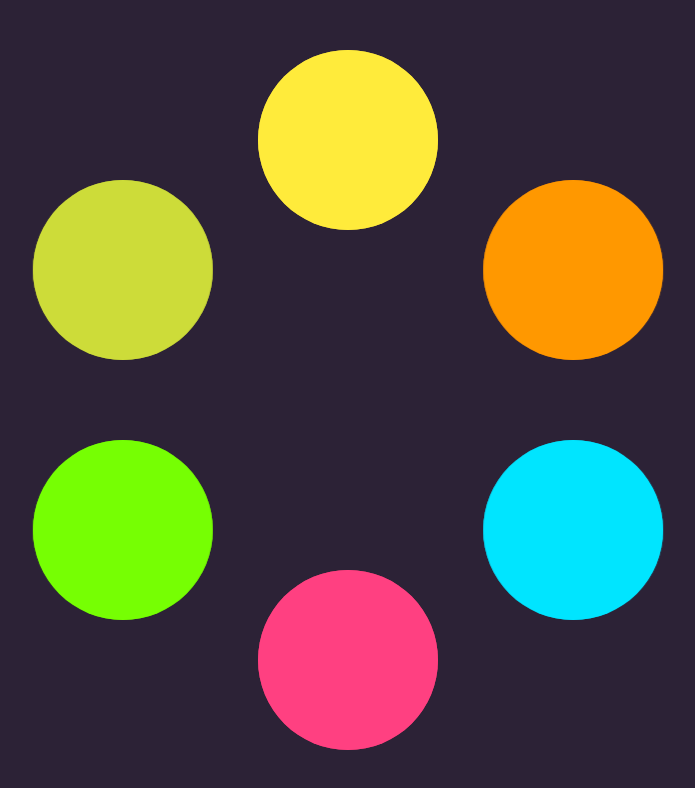
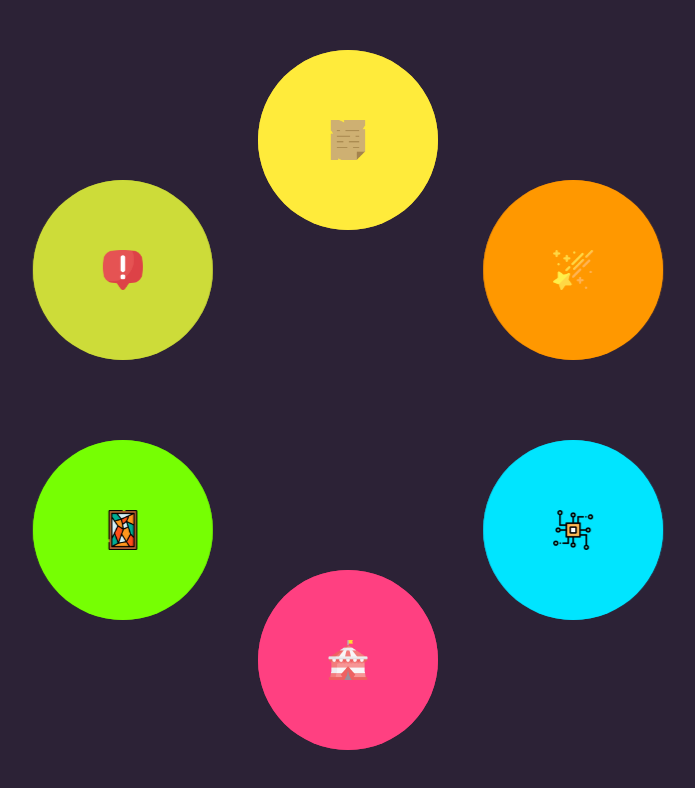
Before and after one commit to BadangGit/PPT-Project, a Vue app in the folder normal/: page / in a window 1280 px wide. Shown: the top 788 px of the page, without its empty margins (292-987 px from the left). Built offline with nearby package versions, Linux system fonts and the light colour scheme.

Commit message:
add title image in coin

```diff
--- a/normal/src/components/buttons/projectCoin.vue
+++ b/normal/src/components/buttons/projectCoin.vue
@@ -29,6 +29,7 @@ let coinShadowColor = ref(props.projectItem.coinShadowColor);
   <div class="rotateBar">
     <div class="coin">
       <div class="coinHead">
+        <img class="titleImage" :src="props.projectItem.titleIcon" />
         <div class="shinedCoin">
           <div class="shine"></div>
           <div class="shine"></div>
@@ -118,12 +119,22 @@ let coinShadowColor = ref(props.projectItem.coinShadowColor);
 .coinHead {
   background-color: v-bind("coinColor");
 
+  display: grid;
+
   top: 0px;
   left: 0px;
 
   overflow: hidden;
 
   transition: all 0.2s;
+}
+
+.titleImage {
+  width: 40px;
+  height: 40px;
+
+  justify-self: center;
+  align-self: center;
 }
 
 .coinTail {
```
